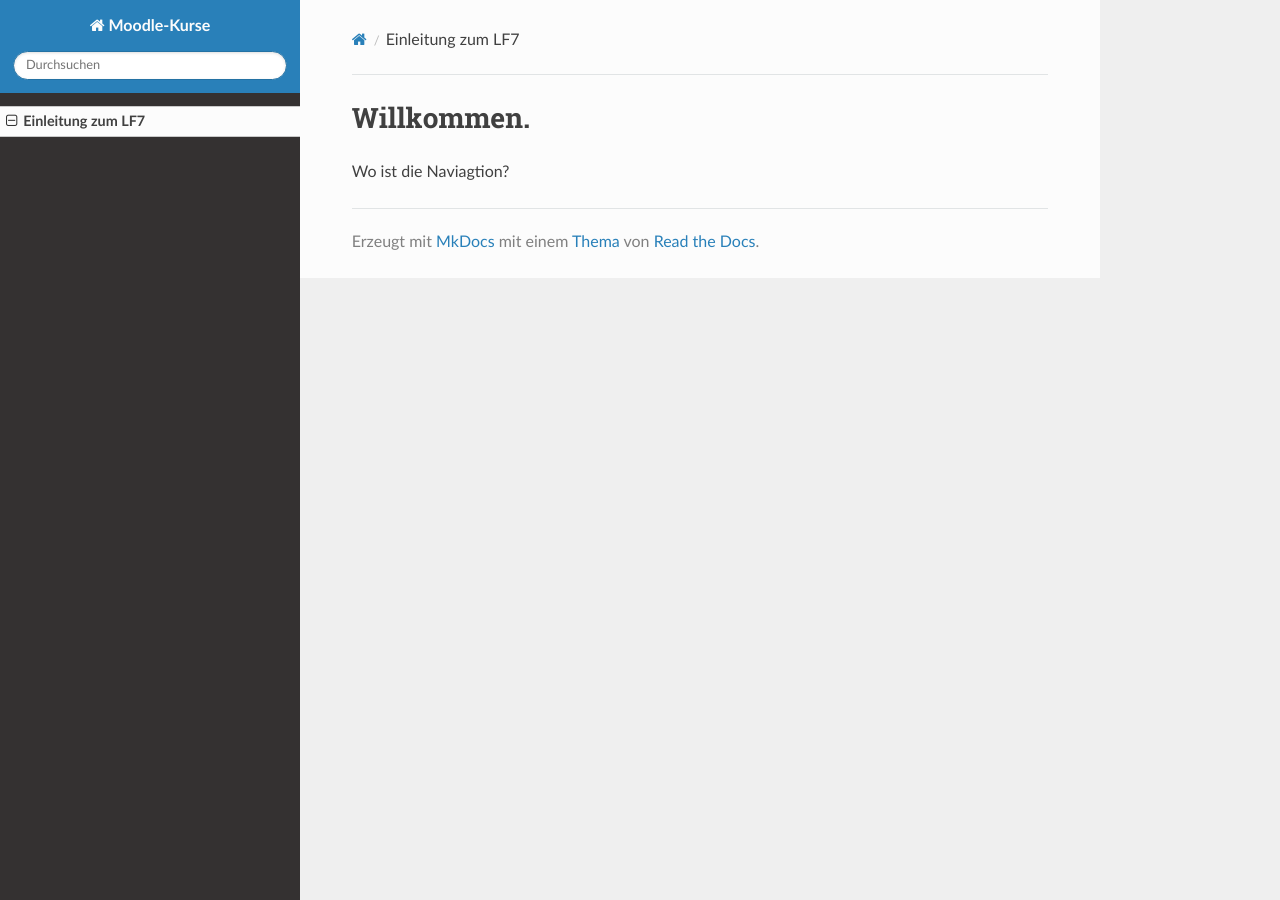
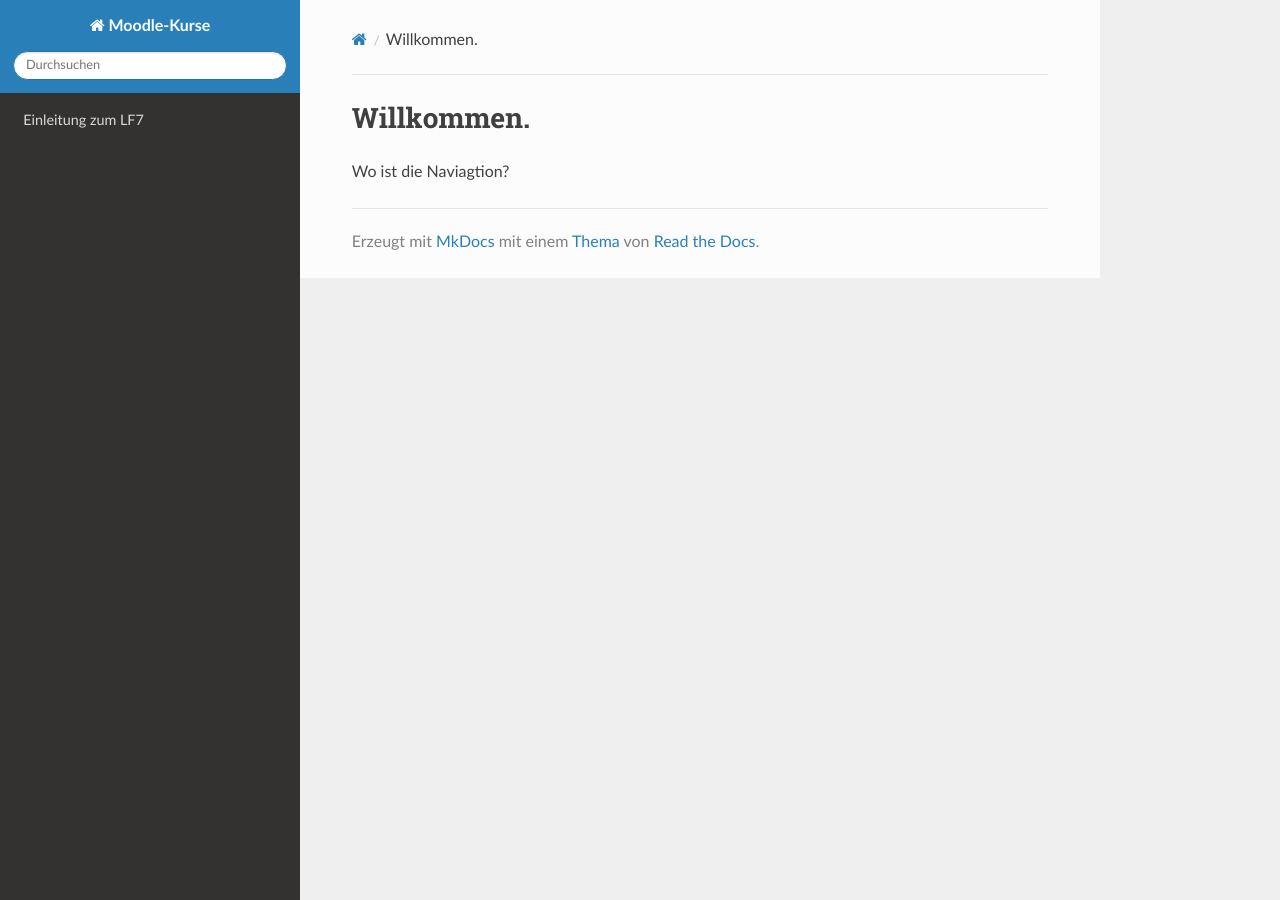
Before and after one commit to ThomasBeckmann/test, an MkDocs documentation site: the page built from docs/index.md, in a window 1280 px wide. Built offline with MkDocs 1.6.1, drawn with Linux system fonts in a browser that asks for light colours; nearby versions of some CDN libraries; part of the change alters nothing that is shown.

Commit message:
Update mkdocs.yml

```diff
--- a/mkdocs.yml
+++ b/mkdocs.yml
@@ -1,7 +1,7 @@
 site_name: Moodle-Kurse
 site_url: https://ThomasBeckmann.github.io/test/
 nav:
-    - Einleitung zum LF7: 'index.md'
+    - Einleitung zum LF7: 'hallo.md'
 
 
 theme:
```
